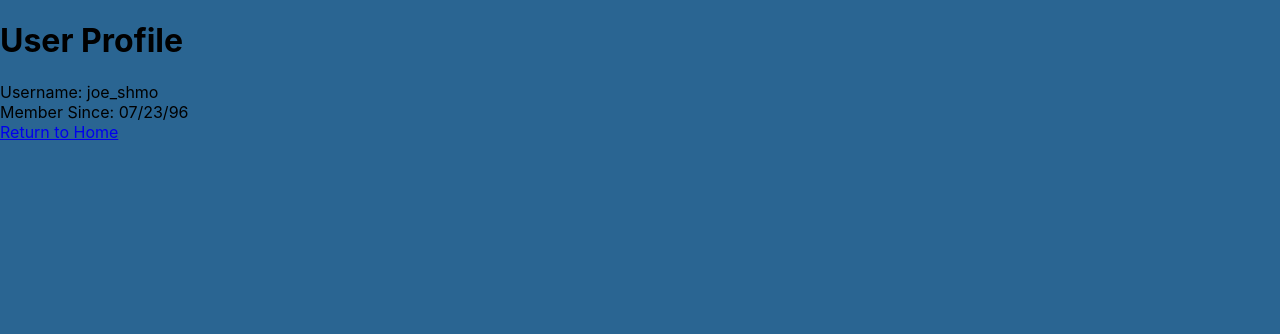
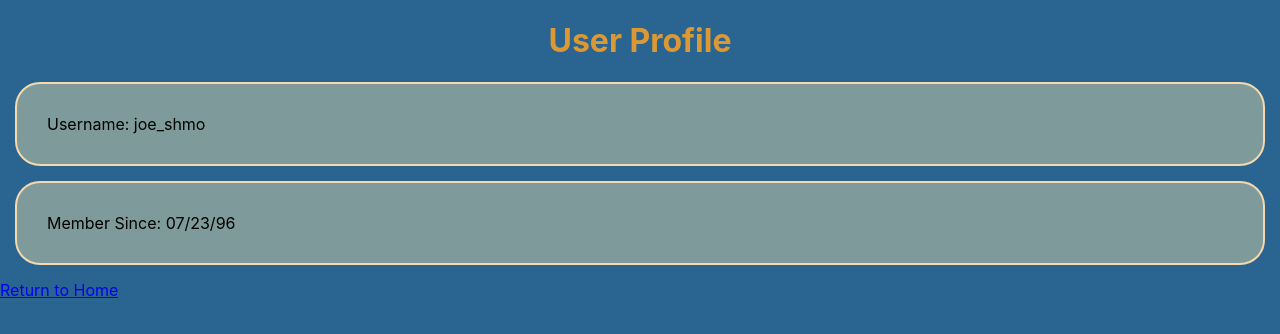
Before and after one commit to caesar-chin/Assignment-7, a React (Create React App) app: page /userProfile in a window 1280 px wide. Shown: the top 334 px of the page. Built offline with nearby package versions, Linux system fonts and the light colour scheme; no server answers.

Commit message:
added more styling

```diff
--- a/src/Components/Home.js
+++ b/src/Components/Home.js
@@ -1,27 +1,29 @@
-import React, { Component } from 'react';
-import { Link } from 'react-router-dom';
-import AccountBalance from './AccountBalance';
+import React, { Component } from "react";
+import { Link } from "react-router-dom";
+import AccountBalance from "./AccountBalance";
+import styles from "./debitCreditStyles.module.css";
 
 class Home extends Component {
   render() {
     return (
       <div>
+        <h1 className={styles.headers}>Bank of React</h1>
         <img
-          src='https://media.istockphoto.com/vectors/bank-building-isolated-on-white-background-vector-illustration-flat-vector-id900791430?k=6&m=900791430&s=612x612&w=0&h=i8p6EfGRaDb86Z5dyGgURWVi--2KFYuoVjNJUHnrChk='
-          alt='bank'
+          className={styles.bankimg}
+          src="https://media.istockphoto.com/vectors/bank-building-isolated-on-white-background-vector-illustration-flat-vector-id900791430?k=6&m=900791430&s=612x612&w=0&h=i8p6EfGRaDb86Z5dyGgURWVi--2KFYuoVjNJUHnrChk="
+          alt="bank"
         />
-        <h1>Bank of React</h1>
 
-        <Link to='/userProfile'>User Profile</Link>
+        <Link to="/userProfile">User Profile</Link>
 
         <AccountBalance accountBalance={this.props.accountBalance} />
 
         <div>
-          <Link to={'/credits'}>Credits </Link>
+          <Link to={"/credits"}>Credits </Link>
         </div>
 
         <div>
-          <Link to={'/debits'}>Debits </Link>
+          <Link to={"/debits"}>Debits </Link>
         </div>
       </div>
     );
--- a/src/Components/UserProfile.js
+++ b/src/Components/UserProfile.js
@@ -1,14 +1,17 @@
 import React, { Component } from "react";
 import { Link } from "react-router-dom";
+import styles from "./debitCreditStyles.module.css";
 
 class UserProfile extends Component {
   render() {
     return (
       <div>
-        <h1>User Profile</h1>
+        <h1 className={styles.headers}>User Profile</h1>
 
-        <div>Username: {this.props.userName}</div>
-        <div>Member Since: {this.props.memberSince}</div>
+        <div className={styles.credits}>Username: {this.props.userName}</div>
+        <div className={styles.credits}>
+          Member Since: {this.props.memberSince}
+        </div>
         <Link to="/">Return to Home</Link>
       </div>
     );
--- a/src/Components/debitCreditStyles.module.css
+++ b/src/Components/debitCreditStyles.module.css
@@ -37,3 +37,10 @@ ul {
   border-radius: 25px;
   background-color: #7e9a9a;
 }
+
+.bankimg {
+  display: block;
+  margin-left: auto;
+  margin-right: auto;
+  border: 8px solid #f6d8ac;
+}
```
